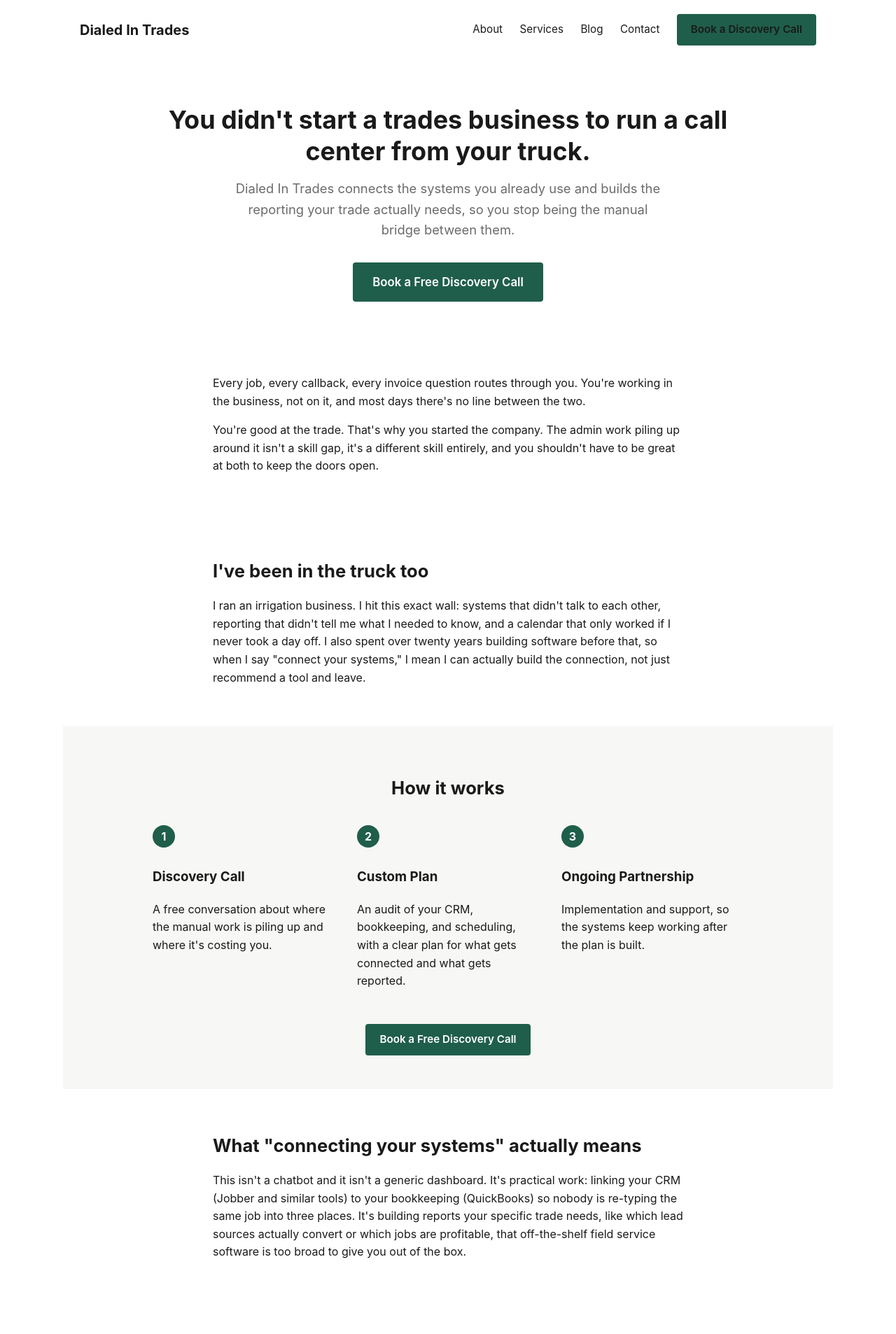
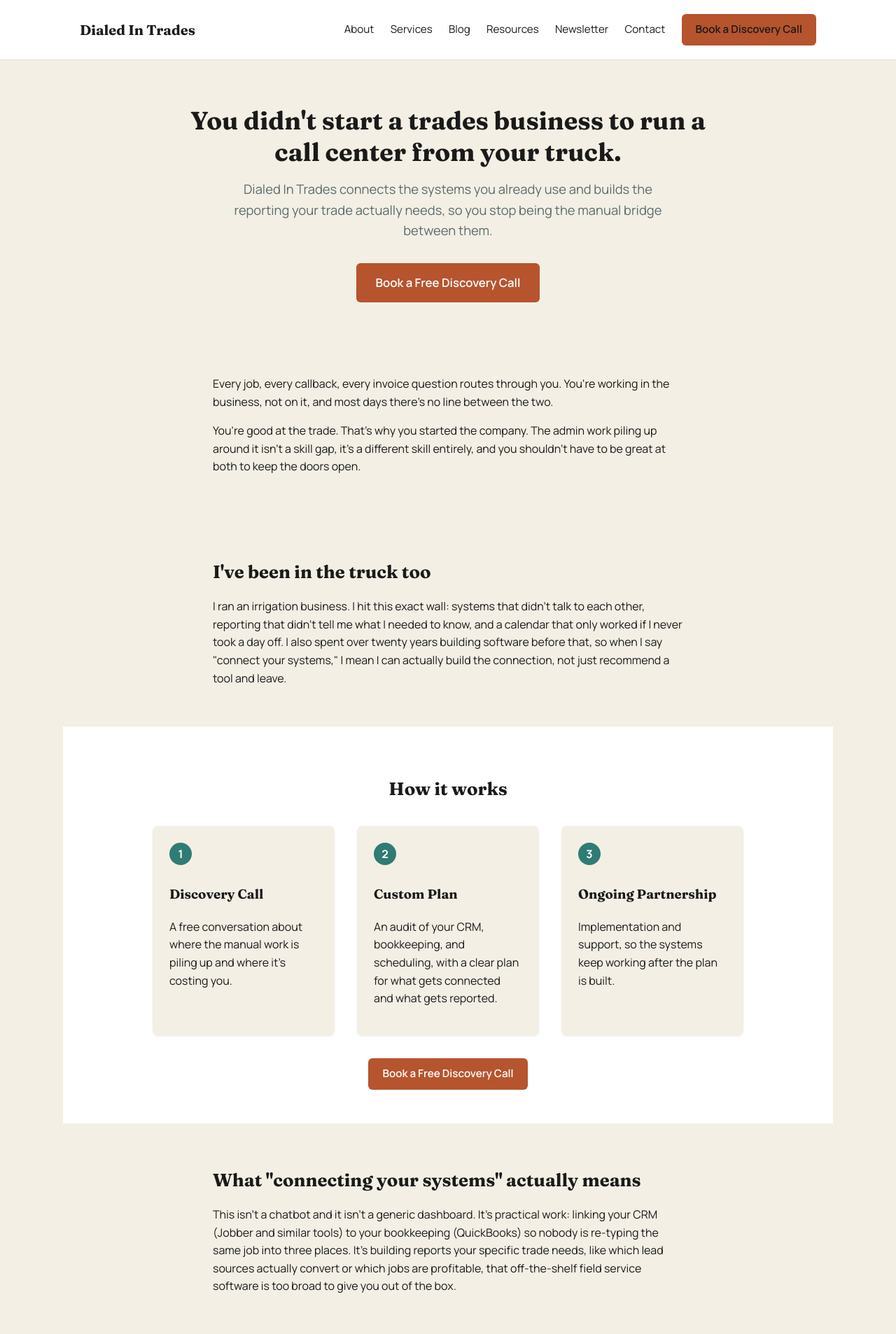
Before and after one commit to dialedintrades/dialedintrades.github.io, a Jekyll site: the page built from index.html, in a window 1280 px wide. Shown: the top 1906 px of the page at 70% size. Built offline with Jekyll 4.4.1, drawn with Linux system fonts in a browser that asks for light colours; some of the changed text lies outside the part shown.

Commit message:
Apply davidcmitchell.com rebrand and port fractional-COO consulting content
Brings the site's visual identity in line with davidcmitchell.com (terracotta/teal
palette, Fraunces + Manrope fonts, card/button polish) and fills in gaps against
that site's content: pricing and qualifying criteria on the services page,
credentials and philosophy on the about page, a new resources page, and a
newsletter signup page with homepage teasers for both blog posts and the list.

Co-Authored-By: Claude Sonnet 5 <noreply@anthropic.com>

```diff
--- a/_layouts/default.html
+++ b/_layouts/default.html
@@ -5,6 +5,9 @@
   <meta name="viewport" content="width=device-width, initial-scale=1.0">
   <title>{% if page.title %}{{ page.title }} | {% endif %}{{ site.title }}</title>
   <meta name="description" content="{{ page.description | default: site.description }}">
+  <link rel="preconnect" href="https://fonts.googleapis.com">
+  <link rel="preconnect" href="https://fonts.gstatic.com" crossorigin>
+  <link href="https://fonts.googleapis.com/css2?family=Fraunces:opsz,wght@9..144,400;9..144,600;9..144,700&family=Manrope:wght@400;500;600;700&display=swap" rel="stylesheet">
   <link rel="stylesheet" href="{{ '/assets/css/style.css' | relative_url }}">
   {% feed_meta %}
   {% seo %}
@@ -20,6 +23,8 @@
         <a href="{{ '/about/' | relative_url }}">About</a>
         <a href="{{ '/services/' | relative_url }}">Services</a>
         <a href="{{ '/blog/' | relative_url }}">Blog</a>
+        <a href="{{ '/resources/' | relative_url }}">Resources</a>
+        <a href="{{ '/newsletter/' | relative_url }}">Newsletter</a>
         <a href="{{ '/contact/' | relative_url }}">Contact</a>
         <a class="btn btn-primary" href="{{ site.booking_url }}">Book a Discovery Call</a>
       </nav>
@@ -40,6 +45,8 @@
         <a href="{{ '/about/' | relative_url }}">About</a>
         <a href="{{ '/services/' | relative_url }}">Services</a>
         <a href="{{ '/blog/' | relative_url }}">Blog</a>
+        <a href="{{ '/resources/' | relative_url }}">Resources</a>
+        <a href="{{ '/newsletter/' | relative_url }}">Newsletter</a>
         <a href="{{ '/contact/' | relative_url }}">Contact</a>
       </div>
       <div>
--- a/assets/css/style.css
+++ b/assets/css/style.css
@@ -1,11 +1,15 @@
 :root {
   --color-text: #1a1a1a;
-  --color-bg: #ffffff;
-  --color-accent: #1f5e4a; /* placeholder green, swap once branding is set */
-  --color-accent-dark: #163f32;
-  --color-muted: #6b6b6b;
-  --color-border: #e5e5e5;
-  --font-base: -apple-system, BlinkMacSystemFont, "Segoe UI", Roboto, Helvetica, Arial, sans-serif;
+  --color-bg: #f3efe4;
+  --color-surface: #ffffff;
+  --color-surface-dark: #17313a;
+  --color-accent: #b6542e; /* terracotta - primary CTA color */
+  --color-accent-dark: #954323;
+  --color-secondary: #2f7c74; /* teal - secondary accent */
+  --color-muted: #5b6b6e;
+  --color-border: #e5ded0;
+  --font-heading: "Fraunces", Georgia, serif;
+  --font-base: "Manrope", -apple-system, BlinkMacSystemFont, "Segoe UI", Roboto, Helvetica, Arial, sans-serif;
   --max-width: 1100px;
   --max-width-narrow: 720px;
 }
@@ -18,6 +22,10 @@ body {
   color: var(--color-text);
   background: var(--color-bg);
   line-height: 1.6;
+}
+
+h1, h2, h3, .logo {
+  font-family: var(--font-heading);
 }
 
 .wrap {
@@ -33,6 +41,11 @@ body {
 }
 
 /* Header */
+.site-header {
+  background: var(--color-surface);
+  border-bottom: 1px solid var(--color-border);
+}
+
 .site-header .wrap {
   display: flex;
   justify-content: space-between;
@@ -54,16 +67,17 @@ body {
   font-size: 0.95rem;
 }
 
-.site-nav a:hover { color: var(--color-accent); }
+.site-nav a:hover { color: var(--color-secondary); }
 
 /* Buttons */
 .btn {
   display: inline-block;
   padding: 0.65rem 1.25rem;
-  border-radius: 4px;
+  border-radius: 6px;
   text-decoration: none;
   font-weight: 600;
   font-size: 0.95rem;
+  transition: background 0.15s ease, transform 0.15s ease;
 }
 
 .btn-primary {
@@ -71,7 +85,10 @@ body {
   color: #fff;
 }
 
-.btn-primary:hover { background: var(--color-accent-dark); }
+.btn-primary:hover {
+  background: var(--color-accent-dark);
+  transform: translateY(-1px);
+}
 
 .btn-large {
   padding: 0.9rem 1.75rem;
@@ -107,7 +124,7 @@ section h2 {
 .plan {
   text-align: center;
   padding: 3rem 1.5rem;
-  background: #f7f7f5;
+  background: var(--color-surface);
 }
 
 .plan-steps {
@@ -121,6 +138,10 @@ section h2 {
 .plan-step {
   max-width: 260px;
   text-align: left;
+  padding: 1.5rem;
+  background: var(--color-bg);
+  border-radius: 8px;
+  box-shadow: 0 1px 3px rgba(23, 49, 58, 0.08);
 }
 
 .step-number {
@@ -130,7 +151,7 @@ section h2 {
   line-height: 2rem;
   text-align: center;
   border-radius: 50%;
-  background: var(--color-accent);
+  background: var(--color-secondary);
   color: #fff;
   font-weight: 700;
   margin-bottom: 0.5rem;
@@ -146,13 +167,70 @@ section h2 {
 .contrast-col {
   flex: 1;
   min-width: 260px;
-  padding: 1.5rem;
+  padding: 1.75rem;
   border: 1px solid var(--color-border);
-  border-radius: 6px;
+  border-radius: 8px;
+  background: var(--color-surface);
 }
+
+.contrast-col:first-child {
+  background: var(--color-surface-dark);
+  border-color: var(--color-surface-dark);
+  color: #f3efe4;
+}
+
+.contrast-col:first-child h3 { color: #fff; }
 
 .final-cta {
   text-align: center;
+}
+
+.success {
+  padding: 1rem 1.5rem 3rem;
+}
+
+.success-list {
+  list-style: none;
+  padding: 0;
+  max-width: var(--max-width-narrow);
+  margin: 1.5rem auto 0;
+}
+
+.success-list li {
+  padding-left: 1.75rem;
+  position: relative;
+  margin-bottom: 0.85rem;
+}
+
+.success-list li::before {
+  content: "\2713";
+  position: absolute;
+  left: 0;
+  color: var(--color-secondary);
+  font-weight: 700;
+}
+
+.section-head {
+  display: flex;
+  justify-content: space-between;
+  align-items: baseline;
+  gap: 1rem;
+  flex-wrap: wrap;
+}
+
+.section-head a {
+  color: var(--color-secondary);
+  text-decoration: none;
+  font-size: 0.95rem;
+  white-space: nowrap;
+}
+
+.home-recent-posts {
+  padding: 2rem 1.5rem 3rem;
+}
+
+.home-recent-posts .post-list {
+  margin-top: 1.5rem;
 }
 
 /* Footer */
@@ -160,6 +238,7 @@ section h2 {
   border-top: 1px solid var(--color-border);
   margin-top: 3rem;
   padding: 2.5rem 1.5rem;
+  background: var(--color-surface);
 }
 
 .site-footer .wrap {
@@ -189,8 +268,9 @@ section h2 {
   margin-top: 3rem;
   padding: 2rem;
   text-align: center;
-  background: #f7f7f5;
-  border-radius: 6px;
+  background: var(--color-surface);
+  border: 1px solid var(--color-border);
+  border-radius: 8px;
 }
 
 /* Forms */
--- a/index.html
+++ b/index.html
@@ -70,6 +70,16 @@ description: "Operations consulting for landscaping, irrigation, and lawn care o
   </p>
 </section>
 
+<section class="success wrap-narrow">
+  <h2>What changes once the systems are running</h2>
+  <ul class="success-list">
+    <li>Clear, documented processes your crew can follow without you on the phone</li>
+    <li>Reports that show what's actually happening in the business, not guesses</li>
+    <li>Time back in your week for growth, family, and the reasons you started this business</li>
+    <li>Confidence that a week off doesn't mean a week of catching up when you're back</li>
+  </ul>
+</section>
+
 <section class="contrast wrap">
   <div class="contrast-col">
     <h3>Right now</h3>
@@ -85,3 +95,27 @@ description: "Operations consulting for landscaping, irrigation, and lawn care o
   <h2>Start with a conversation</h2>
   <a class="btn btn-primary btn-large" href="{{ site.booking_url }}">Book a Free Discovery Call</a>
 </section>
+
+<section class="home-recent-posts wrap-narrow">
+  <div class="section-head">
+    <h2>From the Blog</h2>
+    <a href="{{ '/blog/' | relative_url }}">See all posts</a>
+  </div>
+  <ul class="post-list">
+    {% for post in site.posts limit: 3 %}
+    <li class="post-list-item">
+      <a href="{{ post.url | relative_url }}"><h3>{{ post.title }}</h3></a>
+      <p class="post-meta">{{ post.date | date: "%B %-d, %Y" }}</p>
+      <p>{{ post.excerpt | strip_html | truncatewords: 30 }}</p>
+    </li>
+    {% endfor %}
+  </ul>
+</section>
+
+<section class="wrap-narrow">
+  <div class="cta-block">
+    <h3>Get operations tips in your inbox</h3>
+    <p>Short, practical notes on systems, reporting, and running a trades business that doesn't need you in every job.</p>
+    <a class="btn btn-primary" href="{{ '/newsletter/' | relative_url }}">Subscribe</a>
+  </div>
+</section>
```
Also changed, not shown: about.md (+17 -0 lines), newsletter.md (added, +24 -0 lines), resources.md (added, +34 -0 lines), services.md (+23 -0 lines), README.md.
